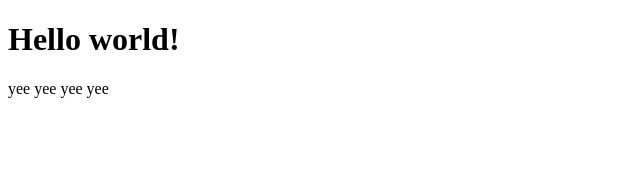
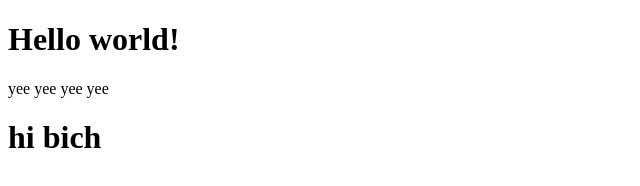
Before and after one commit to sillyfaygo123/sillyfaygo123.github.io, a plain HTML site: page index.html in a window 1280 px wide. Shown: the whole page, without its empty margins (0-640 px from the left). Drawn offline with Linux system fonts and the light colour scheme.

Commit message:
Update index.html

```diff
--- a/index.html
+++ b/index.html
@@ -8,5 +8,6 @@
 <body>
     <h1>Hello world!</h1>
     <P> yee yee yee yee</P>
+    <h1>hi bich</h1>
 </body>
 </html>
```
